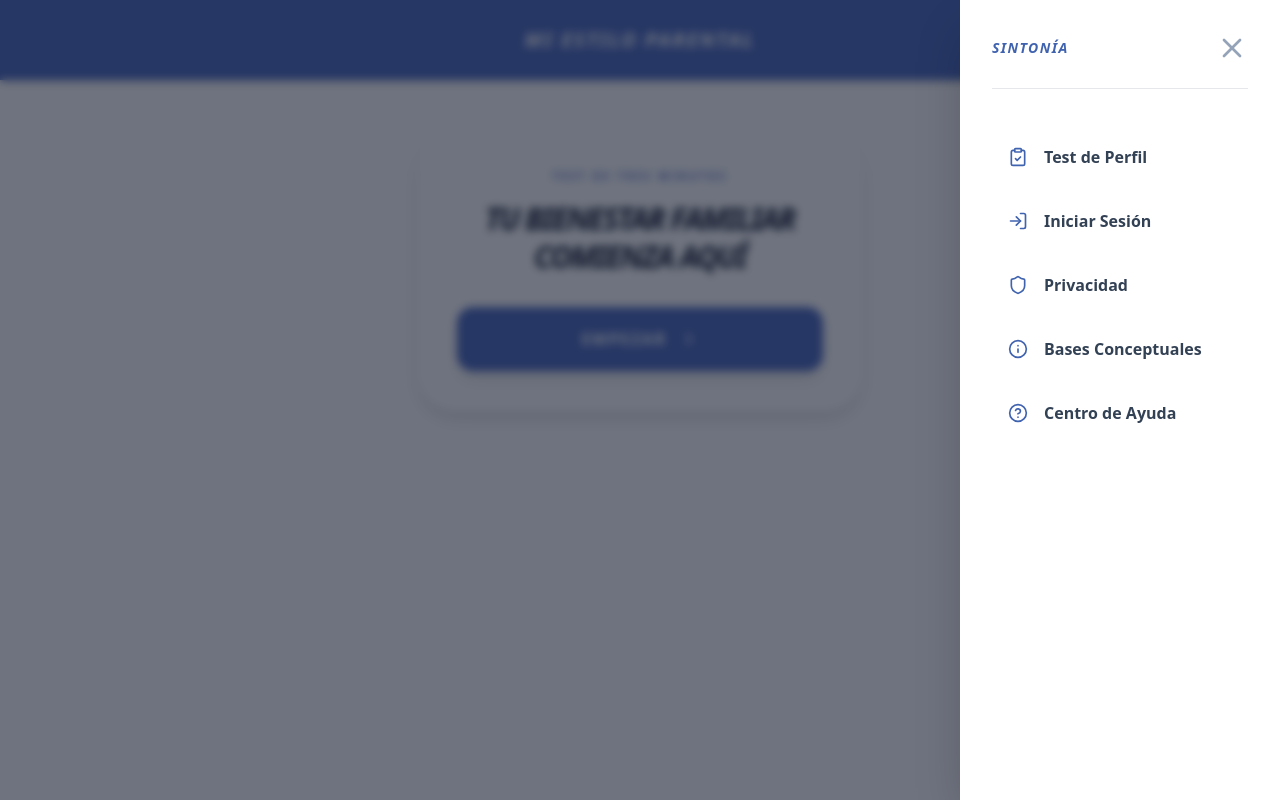
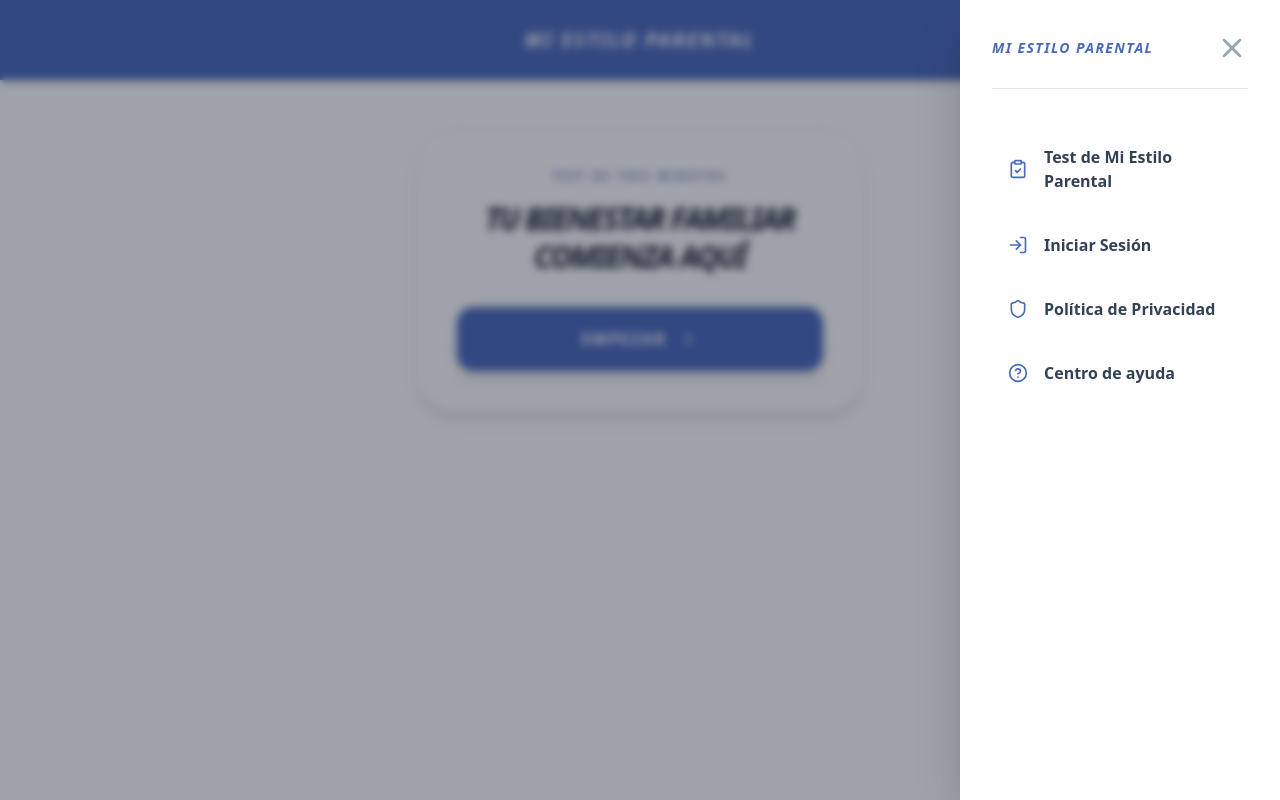
Before and after one commit to Atelier-Ai-Insights/crianza, a Next.js app: page / in a window 1280 px wide. Both pictures are taken after a click on the button 1234 px from the left and 40 px from the top of the page. Built offline with nearby package versions, Linux system fonts and the light colour scheme.

Commit message:
Update Menu.js

```diff
--- a/components/Menu.js
+++ b/components/Menu.js
@@ -1,38 +1,35 @@
 import { useState } from 'react';
-import { Menu as MenuIcon, X, LogIn, Shield, HelpCircle, FileText, Info, ClipboardCheck } from 'lucide-react';
+import { Menu as MenuIcon, X, LogIn, Shield, HelpCircle, ClipboardCheck } from 'lucide-react';
+import { CONFIG } from '../constants/config';
 
 export default function Menu() {
   const [isOpen, setIsOpen] = useState(false);
 
   const opciones = [
-    { nombre: 'Test de Perfil', link: '/', icon: <ClipboardCheck size={20} /> },
+    { nombre: `Test de ${CONFIG.APP_NAME}`, link: '/', icon: <ClipboardCheck size={20} /> },
     { nombre: 'Iniciar Sesión', link: '/auth?mode=login', icon: <LogIn size={20} /> },
-    { nombre: 'Privacidad', link: '#', icon: <Shield size={20} /> },
-    { nombre: 'Bases Conceptuales', link: '#', icon: <Info size={20} /> },
-    { nombre: 'Centro de Ayuda', link: '#', icon: <HelpCircle size={20} /> },
+    { nombre: 'Política de Privacidad', link: '#', icon: <Shield size={20} /> },
+    { nombre: 'Centro de ayuda', link: '#', icon: <HelpCircle size={20} /> },
   ];
 
   return (
     <>
-      <button onClick={() => setIsOpen(true)} className="text-white hover:opacity-80 transition-opacity p-2 focus:outline-none">
+      <button onClick={() => setIsOpen(true)} className="text-white hover:opacity-80 transition-opacity p-2">
         <MenuIcon size={28} />
       </button>
 
-      {isOpen && (
-        <div className="fixed inset-0 bg-slate-900/60 z-40 backdrop-blur-sm" onClick={() => setIsOpen(false)} />
-      )}
+      {isOpen && <div className="fixed inset-0 bg-slate-900/40 z-40 backdrop-blur-sm" onClick={() => setIsOpen(false)} />}
 
       <div className={`fixed top-0 right-0 h-full w-80 bg-white z-50 shadow-2xl transform transition-transform duration-500 ${isOpen ? 'translate-x-0' : 'translate-x-full'}`}>
         <div className="p-8 flex flex-col h-full">
-          <div className="flex justify-between items-center mb-10 border-b pb-6">
-            <span className="text-sm font-black text-[#4063B0] uppercase tracking-widest italic">Sintonía</span>
+          <div className="flex justify-between items-center mb-10 pb-6 border-b">
+            <span className="text-sm font-black text-primary uppercase tracking-widest italic">{CONFIG.APP_NAME}</span>
             <button onClick={() => setIsOpen(false)} className="text-slate-400 hover:text-slate-900"><X size={32} /></button>
           </div>
-
           <nav className="flex flex-col gap-2">
             {opciones.map((op, i) => (
-              <a key={i} href={op.link} className="flex items-center gap-4 p-4 rounded-2xl text-slate-700 font-bold hover:bg-slate-50 transition-all">
-                <span className="text-[#4063B0]">{op.icon}</span> {op.nombre}
+              <a key={i} href={op.link} className="flex items-center gap-4 p-4 rounded-2xl text-slate-700 font-bold hover:bg-slate-50 hover:text-primary transition-all">
+                <span className="text-primary">{op.icon}</span> {op.nombre}
               </a>
             ))}
           </nav>
```
